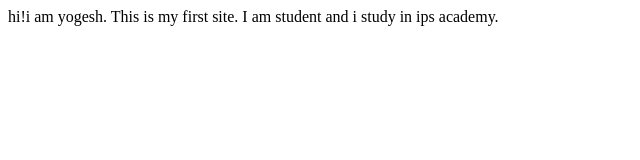
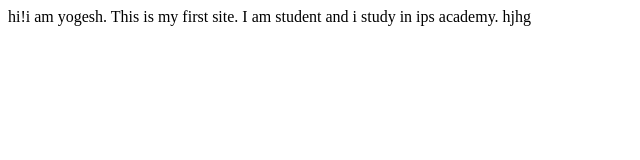
Before and after one commit to yogeshpatidar2098/yogesh-first-site, a plain HTML site: page index.html in a window 1280 px wide. Shown: the full height of the page, 0-640 px from the left. Drawn offline with Linux system fonts and the light colour scheme.

Commit message:
fix: indentation

```diff
--- a/index.html
+++ b/index.html
@@ -10,5 +10,6 @@
     hi!i am yogesh.
     This is my first site.
         I am student and i study in ips academy.
+        hjhg
 </body>
 </html>
```
